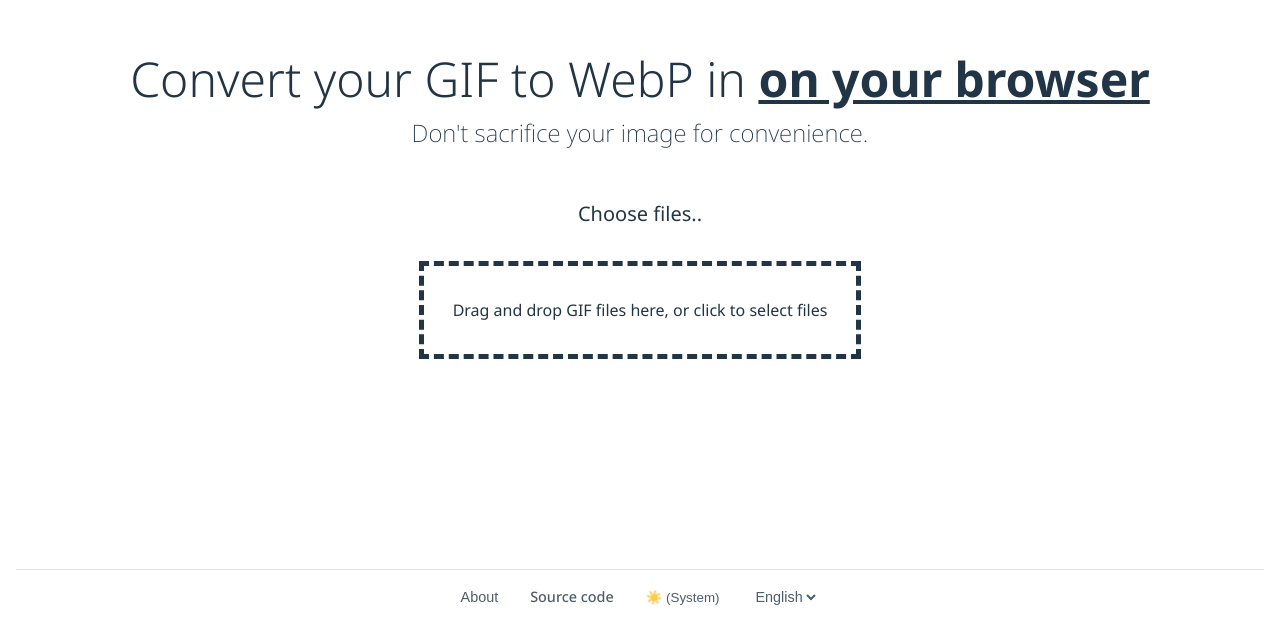
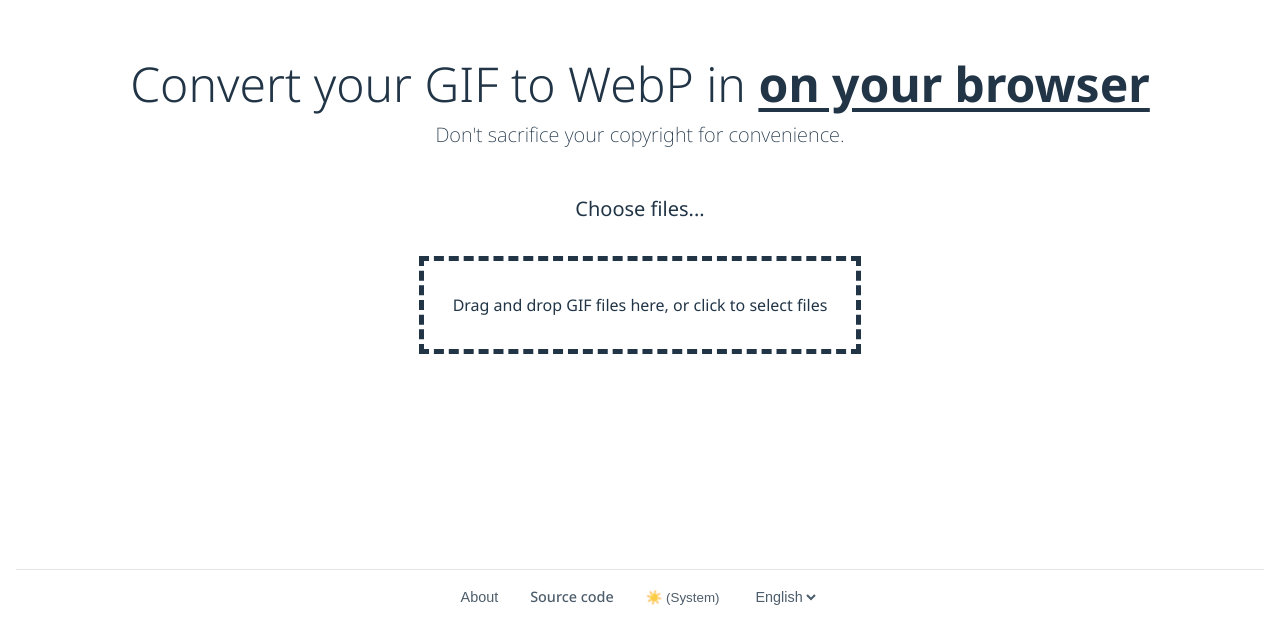
Before and after one commit to moreal/gif2webp.com, a React (Vite) app in the folder packages/frontend/: page / in a window 1280 px wide. Shown: the part 160-800 px from the top of the page. Built offline with nearby package versions, Linux system fonts and the light colour scheme.

Commit message:
Refactor

```diff
--- a/packages/frontend/src/components/StyledComponents.tsx
+++ b/packages/frontend/src/components/StyledComponents.tsx
@@ -156,6 +156,7 @@ export function HeaderTitle({ children }: React.PropsWithChildren) {
 				fontWeight: 300,
 				fontSize: "48px",
 				marginBottom: 0,
+				textUnderlineOffset: "6px",
 			}}
 		>
 			{children}
@@ -169,7 +170,7 @@ export function HeaderSubtitle({ children }: React.PropsWithChildren) {
 			style={{
 				// fontStyle: "italic",
 				fontWeight: 200,
-				fontSize: "24px",
+				fontSize: "20px",
 				marginTop: 0,
 			}}
 		>
--- a/packages/frontend/src/config/translations.ts
+++ b/packages/frontend/src/config/translations.ts
@@ -5,7 +5,7 @@ export const translations = {
     header: {
       title: 'Convert your GIF to WebP in ',
       titleEmphasis: 'on your browser',
-      subtitle: "Don't sacrifice your image for convenience."
+      subtitle: "Don't sacrifice your copyright for convenience."
     },
     dropzone: {
       processing: 'Processing...',
@@ -41,7 +41,7 @@ export const translations = {
       refresh: 'Refresh Page'
     },
     common: {
-      chooseFiles: 'Choose files..',
+      chooseFiles: 'Choose files...',
       close: 'Close'
     }
   },
@@ -49,7 +49,7 @@ export const translations = {
     header: {
       title: 'GIF를 WebP로 변환하세요, ',
       titleEmphasis: '당신의 브라우저에서',
-      subtitle: '편의성을 위해 이미지를 희생하지 마세요.'
+      subtitle: '편의성을 위해 저작권을 희생하지 마세요.'
     },
     dropzone: {
       processing: '처리 중...',
@@ -85,7 +85,7 @@ export const translations = {
       refresh: '페이지 새로고침'
     },
     common: {
-      chooseFiles: '파일 선택..',
+      chooseFiles: '파일 선택...',
       close: '닫기'
     }
   }
```
